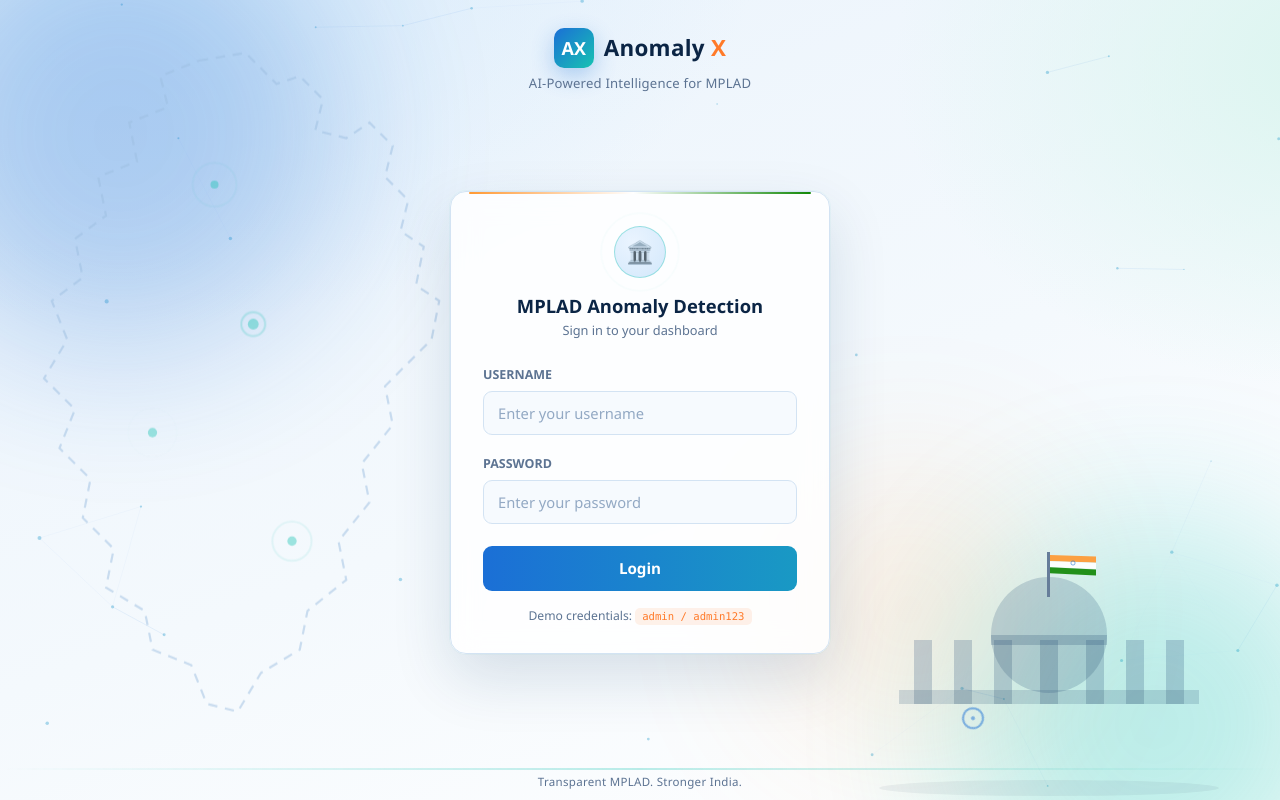
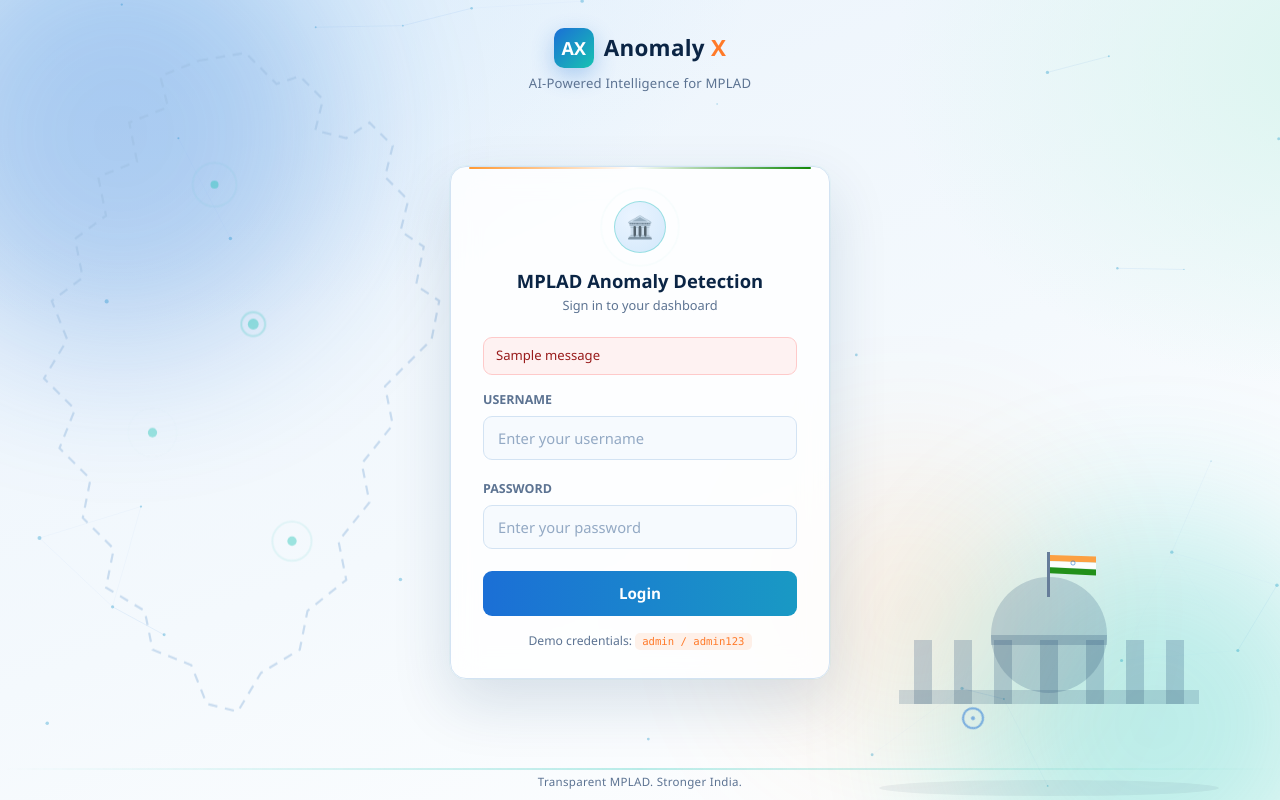
Before and after one commit to AashiShokeen/mplad-anomaly-detection, a Flask app: page /login in a window 1280 px wide. Run offline with Flask 3, Linux system fonts and the light colour scheme; tables that the repository leaves empty hold one stand-in row (values such as "Sample post"); one stand-in notice (Sample message) is shown.

Commit message:
fix: login template flash messages; untrack pycache and local db

```diff
--- a/templates/login.html
+++ b/templates/login.html
@@ -452,7 +452,15 @@
                 <div class="login-icon">🏛️</div>
                 <div class="login-title">MPLAD Anomaly Detection</div>
                 <div class="login-sub">Sign in to your dashboard</div>
-
+{% with messages = get_flashed_messages(with_categories=true) %}
+    {% if messages %}
+        {% for category, message in messages %}
+            <div style="background:#fef2f2; color:#991b1b; border:1px solid #fecaca; padding:8px 12px; border-radius:9px; font-size:.82rem; margin-bottom:12px;">
+                {{ message }}
+            </div>
+        {% endfor %}
+    {% endif %}
+{% endwith %}
                 <form action="/login" method="POST">
                     <div class="mb-3">
                         <label for="username" class="form-label">USERNAME</label>
```
